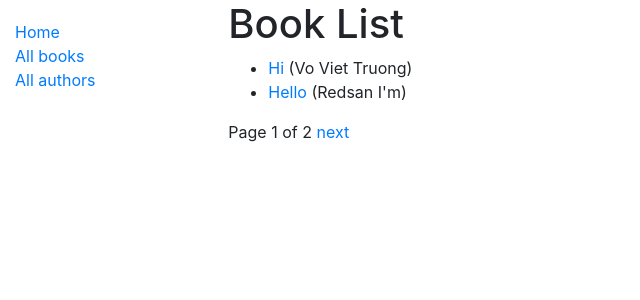
After one commit to IamRedsan/mysite, a Django app: page /catalog/books/ in a window 1280 px wide. The commit adds this page. Shown: the top 300 px of the page, without its empty margins (0-640 px from the left). Run offline with Django 5.2, Linux system fonts and the light colour scheme; data comes from the database, SQL or seed files in the repository.

Commit message:
Django Tutorial Part 6: Generic list and detail views

```diff
--- a/locallibrary/catalog/models.py
+++ b/locallibrary/catalog/models.py
@@ -34,8 +34,10 @@ class Book(models.Model):
         return reverse("book-detail", args=[str(self.id)])
 
     def display_genre(self):
-        return ', '.join(genre.name for genre in self.genre.all()[:3])
-    display_genre.short_description = 'Genre'
+        return ", ".join(genre.name for genre in self.genre.all()[:3])
+
+    display_genre.short_decription = "Genre"
+
 
 class BookInstance(models.Model):
     id = models.UUIDField(
--- a/locallibrary/catalog/templates/base_generic.html
+++ b/locallibrary/catalog/templates/base_generic.html
@@ -24,7 +24,7 @@
           {% block sidebar %}
           <ul class="sidebar-nav">
             <li><a href="{% url 'index' %}">Home</a></li>
-            <li><a href="">All books</a></li>
+            <li><a href="{% url 'books' %}">All books</a></li>
             <li><a href="">All authors</a></li>
           </ul>
           {% endblock %}
--- /dev/null
+++ b/locallibrary/catalog/templates/catalog/book_list.html
@@ -0,0 +1,29 @@
+{% extends "base_generic.html" %} {% block content %}
+<h1>Book List</h1>
+{% if my_book_list %}
+<ul>
+  {% for book in my_book_list %}
+  <li>
+    <a href="{{ book.get_absolute_url }}">{{ book.title }}</a> ({{book.author}})
+  </li>
+  {% endfor %}
+</ul>
+{% else %}
+<p>There are no books in the library.</p>
+{% endif %} {% block pagination %} {% if is_paginated %}
+<div class="pagination">
+  <span class="page-links">
+    {% if page_obj.has_previous %}
+    <a href="{{ request.path }}?page={{ page_obj.previous_page_number }}"
+      >previous</a
+    >
+    {% endif %}
+    <span class="page-current">
+      Page {{ page_obj.number }} of {{ page_obj.paginator.num_pages }}
+    </span>
+    {% if page_obj.has_next %}
+    <a href="{{ request.path }}?page={{ page_obj.next_page_number }}">next</a>
+    {% endif %}
+  </span>
+</div>
+{% endif %} {% endblock %} {% endblock %}
--- a/locallibrary/catalog/urls.py
+++ b/locallibrary/catalog/urls.py
@@ -3,4 +3,6 @@ from . import views
 
 urlpatterns = [
     path("", views.index, name="index"),
+    path("books/", views.BookListView.as_view(), name="books"),
+    path("book/<int:pk>", views.BookDetailView.as_view(), name="book-detail"),
 ]
--- a/locallibrary/catalog/views.py
+++ b/locallibrary/catalog/views.py
@@ -1,5 +1,7 @@
-from django.shortcuts import render
+from typing import Any
+from django.shortcuts import render, get_object_or_404
 from .models import Book, BookInstance, Author, Genre
+from django.views import generic
 
 
 def index(request):
@@ -22,3 +24,26 @@ def index(request):
     }
 
     return render(request, "index.html", context=context)
+
+
+class BookListView(generic.ListView):
+    model = Book
+    paginate_by = 2
+    context_object_name = "my_book_list"
+    # queryset = Book.objects.filter(title__icontains="war")[:5]
+    template_name = "catalog/book_list.html"
+
+    def get_context_data(self, **kwargs: Any) -> dict[str, Any]:
+        context = super(BookListView, self).get_context_data(**kwargs)
+        # Create any data and add it to the context (nếu muốn chèn thêm data vào)
+        context["some_data"] = "This is just some data"
+        return context
+
+
+class BookDetailView(generic.DetailView):
+    model = Book
+
+    def book_detail_view(request, primary_key):
+        book = get_object_or_404(Book, pk=primary_key)
+
+        return render(request, "catalog/book_detail.html", context={"book": book})
```
Also changed, not shown: locallibrary/catalog/templates/catalog/book_detail.html (added, +24 -0 lines).
